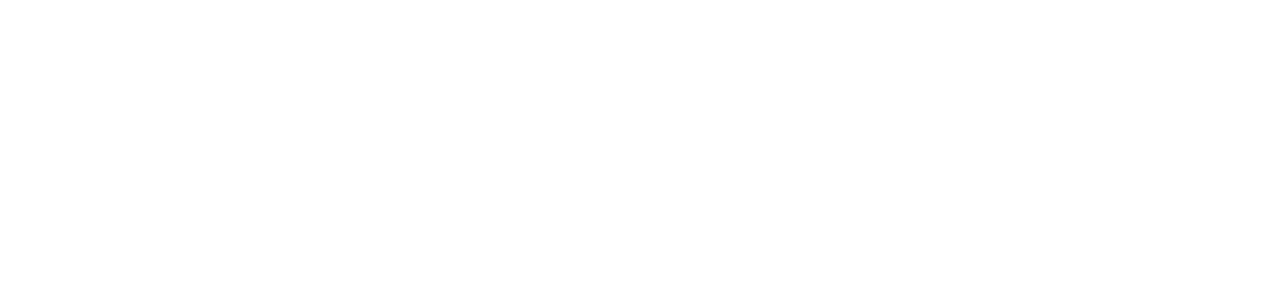
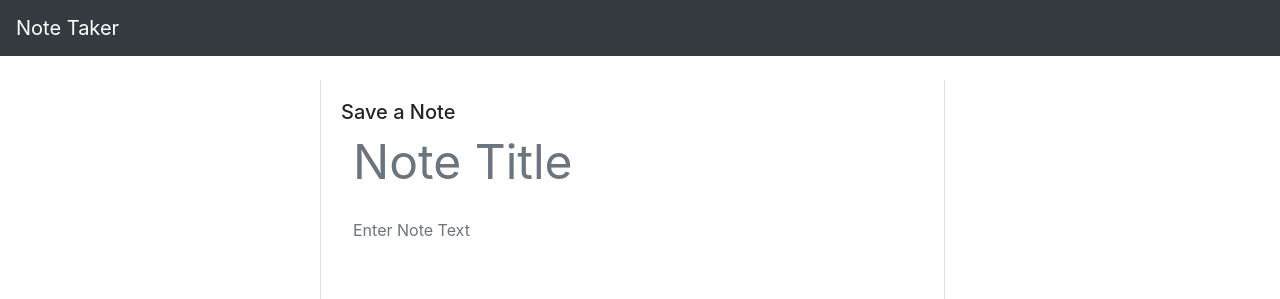
Before and after one commit to abundantAnt/note_taker, a website: page public/notes.html in a window 1280 px wide. Shown: the top 299 px of the page. Drawn offline with nearby package versions, Linux system fonts and the light colour scheme.

Commit message:
modified html files

```diff
--- /dev/null
+++ b/public/assets/css/style.css
@@ -0,0 +1,69 @@
+* html, body {
+  height: 100%;
+  margin: 0;
+  padding: 0;
+}
+
+.save-note {
+  display: none;
+}
+
+
+
+.note-textarea, .note-title {
+  color: #000000;
+  width: 100%;
+  outline: none;
+  border: none;
+}
+
+.note-textarea {
+  resize: none;
+  height: calc(100% - 63px);
+  padding-top: 15px;
+}
+
+.note-title {
+  height: 50px;
+  margin-top: 13px;
+  font-size: 3rem;
+}
+
+.note-title:read-only, .note-textarea:read-only {
+  color: #757575;
+}
+
+.list-container .card {
+  height: calc(100vh - 70px);
+  border-bottom: none;
+  border-bottom-right-radius: 0;
+  border-bottom-left-radius: 0;
+}
+
+.list-container {
+  padding-left: 0;
+}
+
+.list-container .list-group,
+.list-container .list-group-item:first-child,
+.list-container .card {
+  border-top: none;
+  border-top-right-radius: 0;
+  border-top-left-radius: 0;
+}
+
+.list-container i {
+  font-size: 1.1rem;
+  cursor: pointer;
+}
+
+.list-container .list-group-item {
+  border-left: none;
+  border-right: none;
+  padding: 20px;
+  cursor: pointer;
+}
+
+i {
+  cursor: pointer;
+}
--- a/public/notes.html
+++ b/public/notes.html
@@ -7,15 +7,43 @@
   <meta http-equiv="X-UA-Compatible" content="ie=edge">
   <link rel="stylesheet" href="https://cdnjs.cloudflare.com/ajax/libs/twitter-bootstrap/4.2.1/css/bootstrap.min.css">
   <link rel="stylesheet" href="https://use.fontawesome.com/releases/v5.7.0/css/all.css">
+  <link rel="stylesheet" href="/public/assets/css/style.css">
   <title>Notes</title>
 </head>
 
 <body>
+  <nav class="navbar navbar-dark bg-dark">
+    <a class="navbar-brand" href="/public/home.html">Note Taker
+    </a>
+  </nav>
+  <div class="container-fluid">
+    <div class="row">
+      <div class="col-md-6 offset-md-3 list-container">
+        <div class="card mt-4">
+          <div class="card-body">
+            <h5 class="card-title">Save a Note</h5>
+            <div class="form-group">
+              <input type="text" class="form-control note-title" placeholder="Note Title">
+            </div>
+            <div class="form-group">
+              <textarea class="form-control note-textarea" placeholder="Enter Note Text" rows="3"></textarea>
+              <button class="btn btn-success mt-4 float-right save-note">Save Note</button>
+            </div>
+          </div>
+        </div>
+        <div class="card mt-4">
+          <ul class="list-group">
+          </ul>
+        </div>
+      </div>
+    </div>
+  </div>
 
   <script src="https://cdnjs.cloudflare.com/ajax/libs/jquery/3.3.1/jquery.min.js"></script>
   <script src="https://cdnjs.cloudflare.com/ajax/libs/popper.js/1.14.7/umd/popper.min.js"></script>
   <script src="https://cdnjs.cloudflare.com/ajax/libs/twitter-bootstrap/4.2.1/js/bootstrap.min.js"></script>
   <script src="assets/js/notes.js"></script>
+
 </body>
 
 </html>
```
Also changed, not shown: public/home.html (+16 -0 lines).
